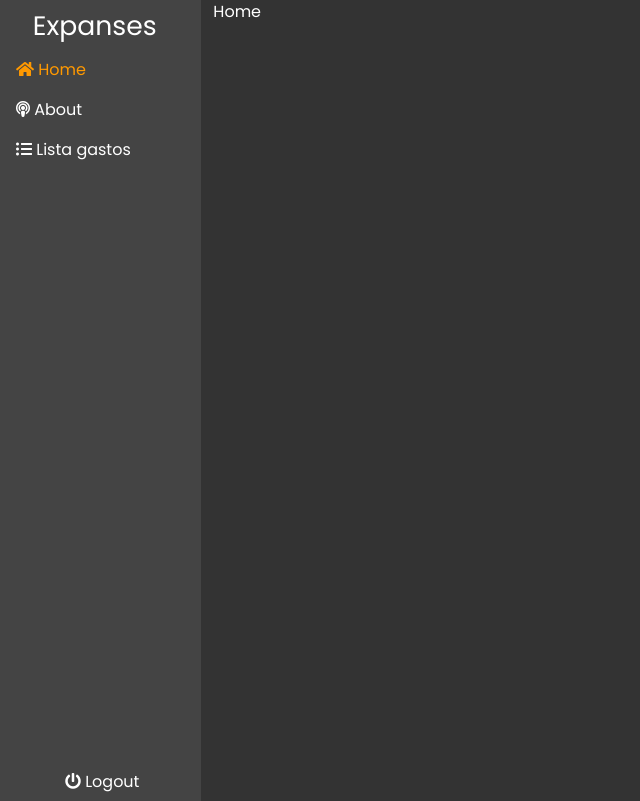
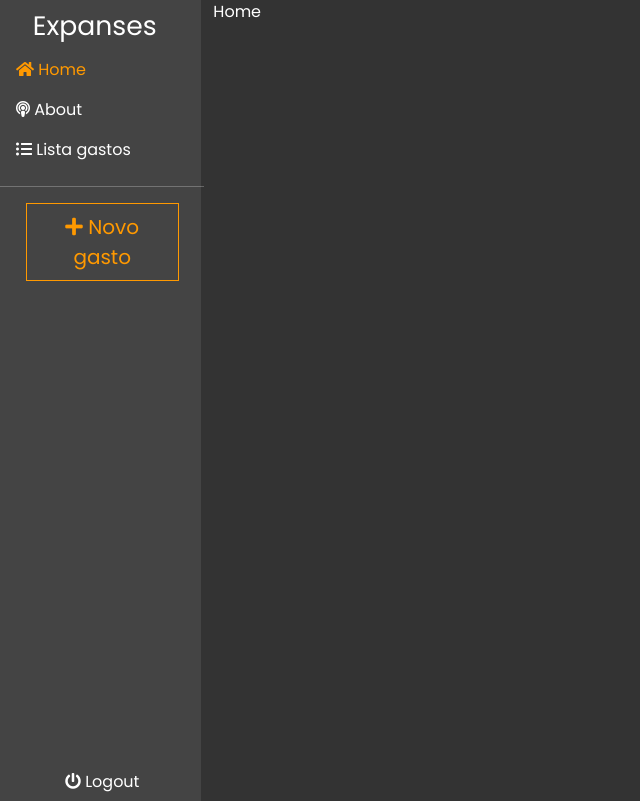
Before and after one commit to JrzenonDev/personal-account-manager-vue-firebase, a Vue app: page /#/ in a window 1280 px wide. Shown: the whole page, without its empty margins (0-640 px from the left). Built offline with nearby package versions, Linux system fonts and the light colour scheme; no server answers; sample sign-in values are in the browser's storage.

Commit message:
create layout component new expanse with button

```diff
--- a/src/assets/scss/app.scss
+++ b/src/assets/scss/app.scss
@@ -21,3 +21,12 @@
    background-color: $featured-dark;
  }
 }
+
+.btn-outline-primary {
+  border-color: var(--featured) !important;
+  color: $featured;
+  &:hover {
+   color: $dark;
+   background-color: $featured;
+ }
+}
--- a/src/components/layout/LayoutNavigation.vue
+++ b/src/components/layout/LayoutNavigation.vue
@@ -12,6 +12,8 @@
         <i :class="`fa fa-${router.meta.icon}`" />
         {{ router.meta.title }}
       </router-link>
+      <hr>
+      <layout-new-expanse />
     </div>
 
     <layout-logout />
@@ -20,11 +22,13 @@
 
 <script>
 import LayoutLogout from './LayoutLogout.vue'
+import LayoutNewExpanse from './LayoutNewExpanse.vue'
 
 export default {
   name: 'LayoutNavigation',
   components: {
-    LayoutLogout
+    LayoutLogout,
+    LayoutNewExpanse
   },
   computed: {
     routerLink () {
--- /dev/null
+++ b/src/components/layout/LayoutNewExpanse.vue
@@ -0,0 +1,15 @@
+<template>
+  <div class="w-100 d-flex justify-content-center">
+    <button class="btn btn-lg btn-outline-primary w-75">
+      <i class="fa fa-plus"></i>
+      Novo gasto
+    </button>
+  </div>
+</template>
+
+<script>
+
+export default {
+  name: 'LayoutNewExpanse'
+}
+</script>
```
